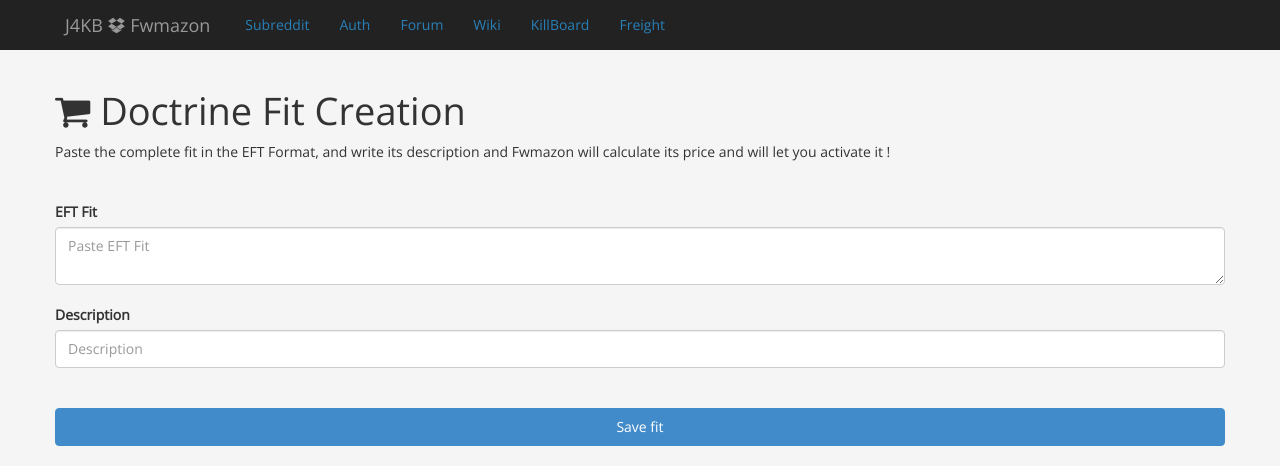
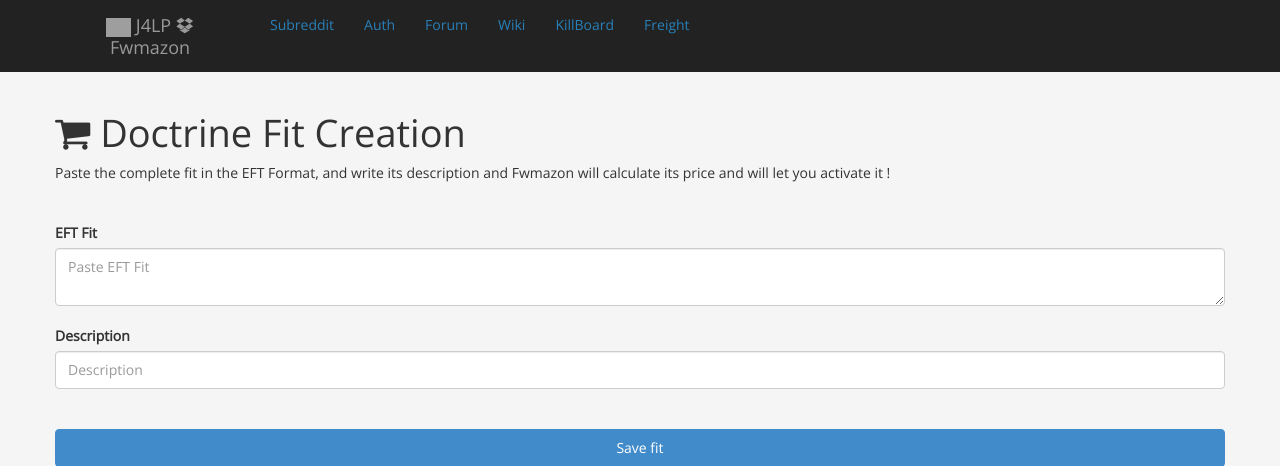
Before and after one commit to J4LP/fwmazon, a Django app: template templates/home/create.html in a window 1280 px wide. Shown: the top 466 px of the page. Run offline with Django 3.2, Linux system fonts and the light colour scheme; the template is opened without the code that fills it, so the values that code supplies are empty; some libraries are stand-ins or nearby versions; grey boxes are pictures that could not be loaded.

Commit message:
Replace J4KB by J4LP and add the chikun icon

```diff
--- a/templates/_base.html
+++ b/templates/_base.html
@@ -21,7 +21,7 @@
         <header>
             <div class="navbar navbar-inverse">
                 <div class="container">
-                    <a href="/" class="navbar-brand">J4KB <i class="icon-dropbox"></i> Fwmazon</a></a>
+                    <a href="/" class="navbar-brand"><img src="http://image.eveonline.com/Alliance/99002172_30.png" width="25px"> J4LP <i class="icon-dropbox"></i> Fwmazon</a></a>
                     <ul class="nav">
                         {% if user.is_authenticated %}
                             <li><a href="{% url "account" %}">Account</a></li>
```
